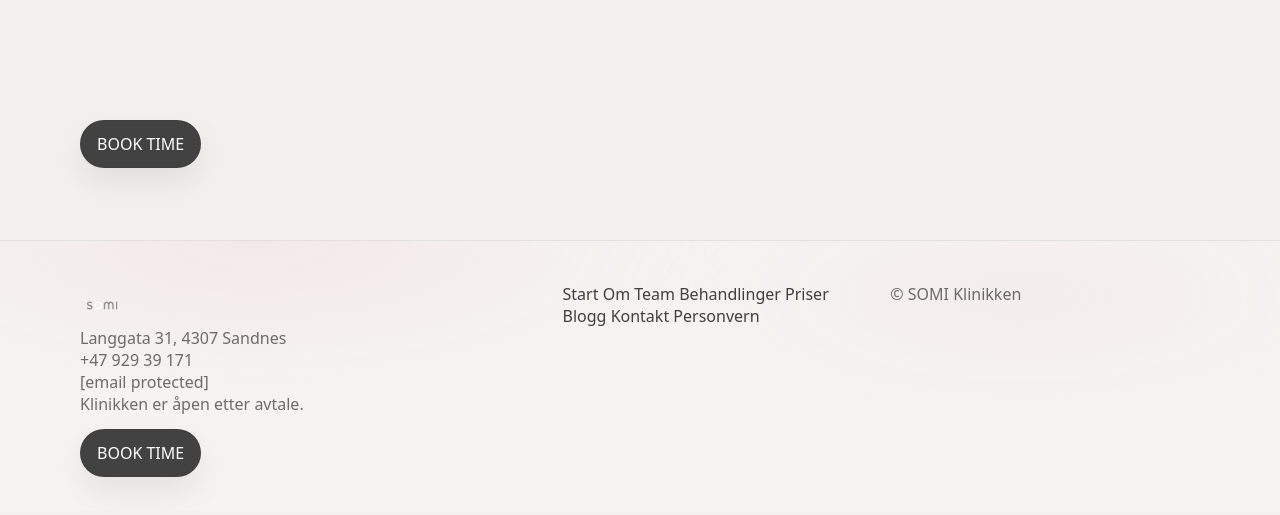
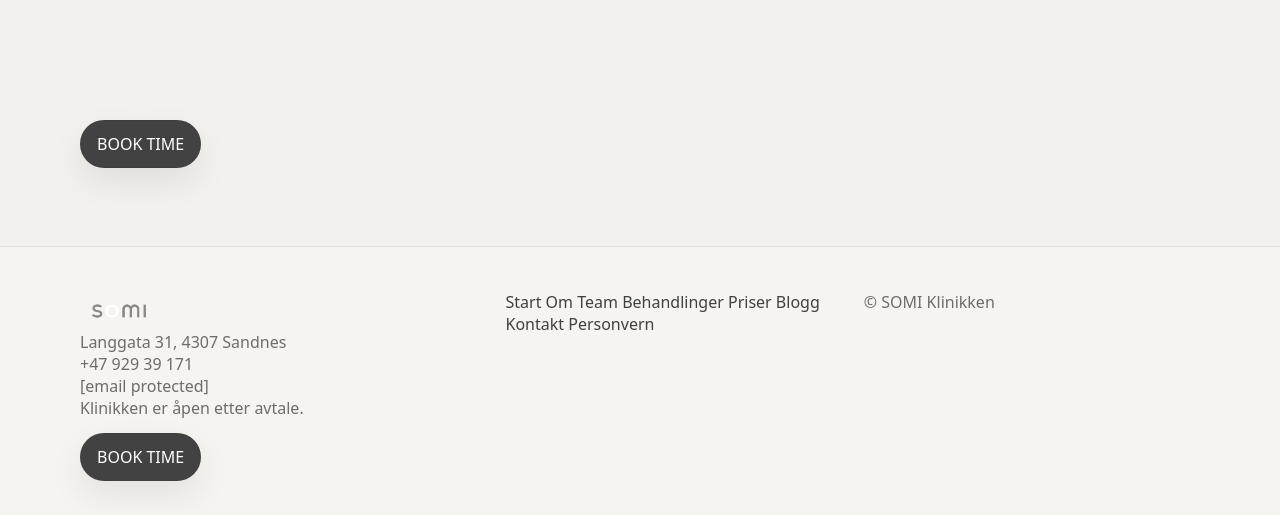
Before and after one commit to XS227/Somi-Klinikken, a PHP site: page / in a window 1280 px wide. Shown: the part 902-1417 px from the top of the page. Before the commit the page ends 1379 px from the top, so only its background shows below. Run offline with PHP 8.4, Linux system fonts and the light colour scheme.

Commit message:
Update footer.css

```diff
--- a/css/footer.css
+++ b/css/footer.css
@@ -1,22 +1,15 @@
 .site-footer{
-  margin-top: 28px;
-  padding: 42px 0 34px;
+  margin-top: 34px;
+  padding: 44px 0 34px;
   border-top: 1px solid rgba(56,56,56,0.10);
-  background:
-    radial-gradient(800px 280px at 20% 0%, rgba(221,179,179,0.16), transparent 60%),
-    radial-gradient(700px 260px at 80% 20%, rgba(221,179,179,0.10), transparent 60%),
-    rgba(255,255,255,0.22);
+  background: rgba(255,255,255,0.18);
 }
 
 .footer__grid{
   display:grid;
-  grid-template-columns: 1.2fr .8fr .8fr;
-  gap: 18px;
+  grid-template-columns: 1.2fr 1fr 1fr;
+  gap: 22px;
   align-items:start;
-}
-
-@media (max-width: 900px){
-  .footer__grid{ grid-template-columns: 1fr; }
 }
 
 .footer__brand{
@@ -25,37 +18,37 @@
   align-items:center;
 }
 .footer__logo{
-  width: 44px;
-  height: 44px;
+  height: 40px;
+  width: auto;
   object-fit: contain;
 }
 
-.footer__title{
-  font-weight: 600;
-}
 .footer__muted{
-  color: var(--c-muted);
+  color: rgba(56,56,56,0.72);
+  font-size: 14px;
   margin-top: 10px;
-  font-size: 14px;
+  line-height: 1.55;
 }
 
 .footer__links a{
   display:block;
   padding: 6px 0;
-  color: var(--c-muted);
+  color: rgba(56,56,56,0.72);
 }
-.footer__links a:hover{
-  color: var(--c-text);
-}
+.footer__links a:hover{ color: rgba(56,56,56,0.96); }
 
 .footer__bottom{
-  margin-top: 18px;
+  margin-top: 20px;
   padding-top: 16px;
   border-top: 1px solid rgba(56,56,56,0.08);
   display:flex;
   justify-content: space-between;
   gap: 12px;
   flex-wrap: wrap;
-  color: var(--c-muted);
+  color: rgba(56,56,56,0.72);
   font-size: 14px;
 }
+
+@media (max-width: 900px){
+  .footer__grid{ grid-template-columns: 1fr; }
+}
```
